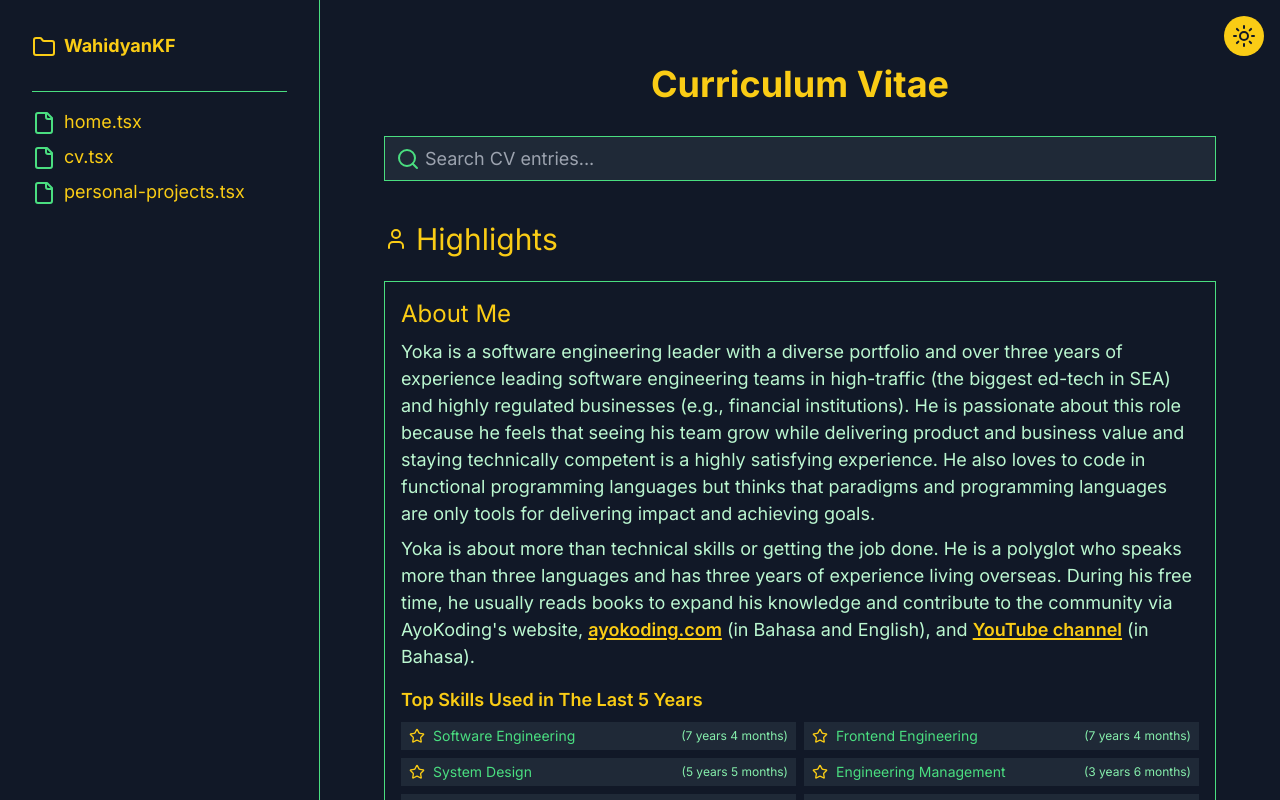
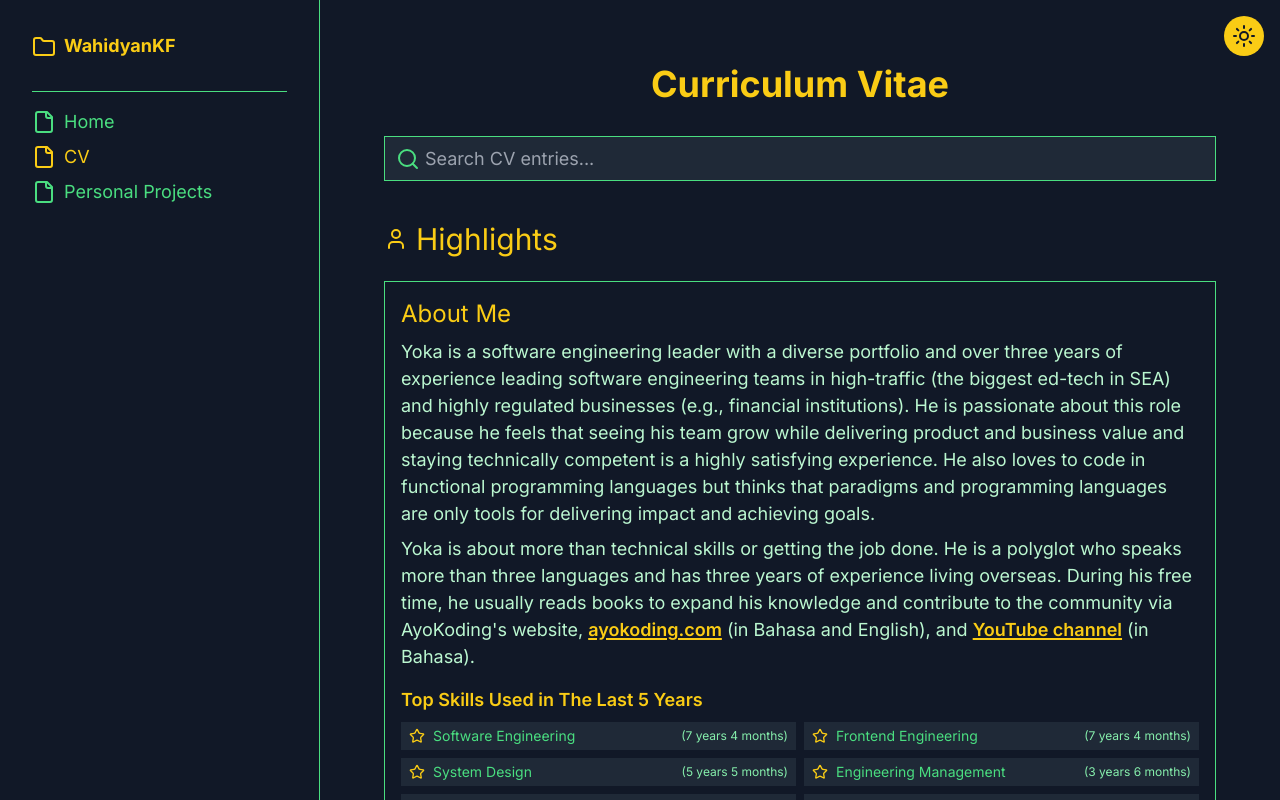
Before and after one commit to wahidyankf/wahidyankf-web, a Next.js app: page /cv in a window 1280 px wide. Shown: the top 800 px of the page. Built offline with nearby package versions, Linux system fonts and the light colour scheme.

Commit message:
update tests

```diff
--- a/src/components/Navigation.tsx
+++ b/src/components/Navigation.tsx
@@ -1,33 +1,39 @@
 import Link from "next/link";
 import { File, Folder } from "lucide-react";
 import React from "react";
+import { usePathname } from "next/navigation";
 
-type NavigationProps = {
-  activePage: string;
-};
+export const Navigation: React.FC = () => {
+  const pathname = usePathname();
 
-export const Navigation: React.FC<NavigationProps> = ({ activePage }) => {
+  const navItems = [
+    { href: "/", label: "Home" },
+    { href: "/cv", label: "CV" },
+    { href: "/personal-projects", label: "Personal Projects" },
+  ];
+
   return (
     <>
       {/* Mobile Navigation */}
-      <nav className="lg:hidden fixed bottom-0 left-0 right-0 bg-gray-900 border-t border-green-400 p-4 flex justify-around z-50">
-        <NavLink
-          href="/"
-          activePage={activePage}
-          pageName="home"
-          label="Home"
-        />
-        <NavLink href="/cv" activePage={activePage} pageName="cv" label="CV" />
-        <NavLink
-          href="/personal-projects"
-          activePage={activePage}
-          pageName="projects"
-          label="Personal Projects"
-        />
+      <nav
+        data-testid="mobile-nav"
+        className="lg:hidden fixed bottom-0 left-0 right-0 bg-gray-900 border-t border-green-400 p-4 flex justify-around z-50"
+      >
+        {navItems.map((item) => (
+          <NavLink
+            key={item.href}
+            href={item.href}
+            isActive={pathname === item.href}
+            label={item.label}
+          />
+        ))}
       </nav>
 
       {/* Desktop Navigation */}
-      <nav className="hidden lg:block fixed left-0 top-0 bottom-0 w-80 bg-gray-900 border-r border-green-400 p-4 overflow-y-auto z-50">
+      <nav
+        data-testid="desktop-nav"
+        className="hidden lg:block fixed left-0 top-0 bottom-0 w-80 bg-gray-900 border-r border-green-400 p-4 overflow-y-auto z-50"
+      >
         <Link
           href="/"
           className="block mb-4 p-4 hover:text-yellow-400 transition-colors duration-200 light-theme:text-light-primary light-theme:hover:text-light-accent"
@@ -37,24 +43,14 @@ export const Navigation: React.FC<NavigationProps> = ({ activePage }) => {
         </Link>
         <hr className="border-t border-green-400 mx-4 mb-4 light-theme:border-light-primary" />
         <ul className="pl-4">
-          <NavItem
-            href="/"
-            activePage={activePage}
-            pageName="home"
-            label="home.tsx"
-          />
-          <NavItem
-            href="/cv"
-            activePage={activePage}
-            pageName="cv"
-            label="cv.tsx"
-          />
-          <NavItem
-            href="/personal-projects"
-            activePage={activePage}
-            pageName="projects"
-            label="personal-projects.tsx"
-          />
+          {navItems.map((item) => (
+            <NavItem
+              key={item.href}
+              href={item.href}
+              isActive={pathname === item.href}
+              label={item.label}
+            />
+          ))}
         </ul>
       </nav>
     </>
@@ -64,17 +60,16 @@ export const Navigation: React.FC<NavigationProps> = ({ activePage }) => {
 // Helper components
 const NavLink: React.FC<{
   href: string;
-  activePage: string;
-  pageName: string;
+  isActive: boolean;
   label: string;
-}> = ({ href, activePage, pageName, label }) => (
+}> = ({ href, isActive, label }) => (
   <Link
     href={href}
     className={`flex flex-col items-center ${
-      activePage === pageName
+      isActive
         ? "text-yellow-400 light-theme:text-light-accent"
         : "text-green-400 light-theme:text-light-primary"
-    }`}
+    } hover:text-yellow-400 transition-colors duration-200`}
   >
     <File className="w-6 h-6" />
     <span className="text-xs">{label}</span>
@@ -83,20 +78,19 @@ const NavLink: React.FC<{
 
 const NavItem: React.FC<{
   href: string;
-  activePage: string;
-  pageName: string;
+  isActive: boolean;
   label: string;
-}> = ({ href, activePage, pageName, label }) => (
+}> = ({ href, isActive, label }) => (
   <li className="mb-2">
-    <File className="inline-block mr-2" />
     <Link
       href={href}
-      className={
-        activePage === pageName
-          ? "text-yellow-400 light-theme:text-light-accent"
-          : "light-theme:text-light-primary hover:text-light-accent"
-      }
+      className={`flex items-center ${
+        isActive
+          ? "text-yellow-400 light-theme:text-light-accent active-nav-item"
+          : "text-green-400 light-theme:text-light-primary"
+      } hover:text-yellow-400 transition-colors duration-200`}
     >
+      <File className="inline-block mr-2" />
       {label}
     </Link>
   </li>
--- a/vite.config.ts
+++ b/vite.config.ts
@@ -1,12 +1,11 @@
 import { defineConfig } from "vite";
 import react from "@vitejs/plugin-react";
-import path from "path";
 
 export default defineConfig({
   plugins: [react()],
-  resolve: {
-    alias: {
-      "@": path.resolve(__dirname, "./src"),
-    },
+  test: {
+    globals: true,
+    environment: "jsdom",
+    setupFiles: "./src/test/setup.ts",
   },
 });
```
Also changed, not shown: 2 other files (tests, documents, lock files or other folders).
